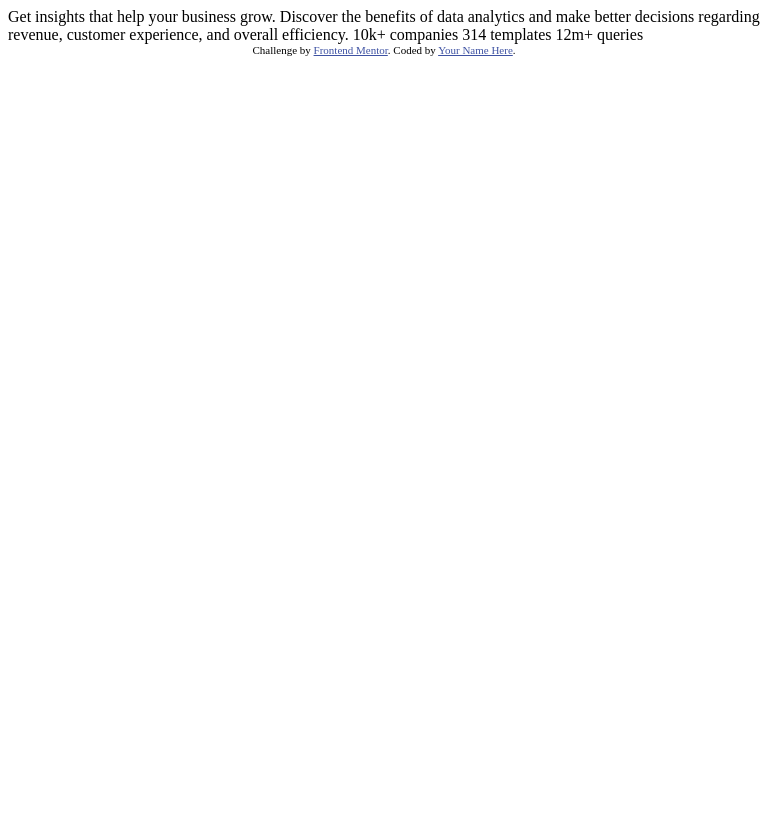
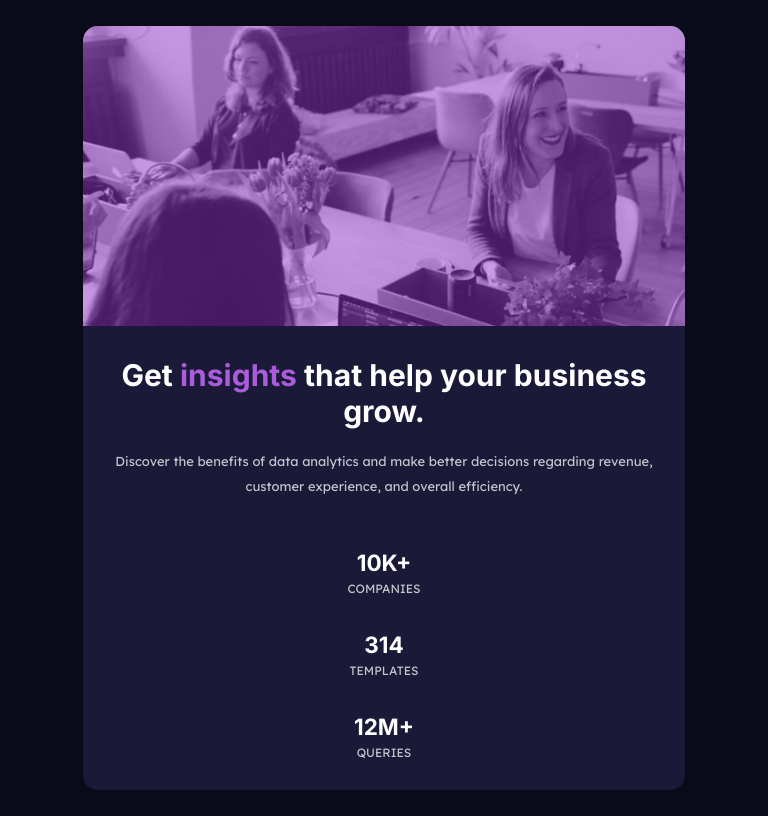
Before and after one commit to zenab12/stats-preview-Card-component, a plain HTML site: page index.html in a window 768 px wide. Drawn offline with Linux system fonts and the light colour scheme.

Commit message:
Update index.html

```diff
--- a/index.html
+++ b/index.html
@@ -10,24 +10,192 @@
 
   <!-- Feel free to remove these styles or customise in your own stylesheet 👍 -->
   <style>
+
+  @import url('https://fonts.googleapis.com/css2?family=Big+Shoulders+Display:wght@700&family=Inter:wght@400;700&family=Kumbh+Sans:wght@400;700&family=League+Spartan:wght@400;500;600;700&family=Lexend+Deca&family=Outfit:wght@300;400;600&family=Red+Hat+Display:wght@500;700;900&display=swap');
+    :root
+    {
+--Very-dark-blue-main-background: hsl(233, 47%, 7%);
+--Dark-desaturated-blue-card-background: hsl(244, 38%, 16%);
+--Soft-violet-accent: hsl(277, 64%, 61%);
+--White-main-heading-stats: hsl(0, 0%, 100%);
+--Slightly-transparent-white-main-paragraph: hsla(0, 0%, 100%, 0.75);
+--Slightly-transparent-white-stat-headings: hsla(0, 0%, 100%, 0.6);
+--overlay: #902ecc7a;
+    }
+
+  body
+  {
+    font-size: 15px;
+    background: var(--Very-dark-blue-main-background);
+    display: flex;
+    flex-direction: column;
+    place-items: center;
+    place-content: center;
+    min-height: 100vh;
+   }
+
+   main{width: min(100% - 1.5rem,800px);border-radius: 15px;}
+
+   div.card
+   {
+    display: grid;
+    grid-template-columns:3fr 3fr;
+    grid-template-rows: minmax(200px, auto);
+    border-radius: 15px;
+
+  }
+   div.details
+   {
+    background: var(--Dark-desaturated-blue-card-background);
+    padding: 40px;
+    border-radius: 15px 0px 0px 15px;
+   }
+    div.details h1
+   {
+    color: var(--White-main-heading-stats);
+    font-family: 'Inter', sans-serif;
+   }
+     div.details h1 span
+   {
+    color: var(--Soft-violet-accent);
+   }
+
+   div.details p
+   {
+    color: var(--Slightly-transparent-white-main-paragraph);
+    line-height: 25px;
+    font-family: 'Lexend Deca', sans-serif;
+    font-weight: 400;
+    font-size: 13px;
+
+   }
+   div.details ul
+   {
+    list-style: none;
+    display: flex;
+    justify-content: start;
+    align-items: center;
+    column-gap: 30px;
+    padding: 0px;
+    margin-top: 50px;
+    font-family: 'Inter', sans-serif;
+   }
+   div.details ul li
+   {
+   color: var(--White-main-heading-stats);
+   }
+ div.details ul li h2 , div.details ul li p
+   {
+   margin: 0px;
+   }
+    div.details ul li p
+    {
+      font-size: 12px;
+      font-family: 'Lexend Deca', sans-serif;
+      text-transform: uppercase;
+
+    }
+   div.image
+   {
+    position: relative;
+    background: url(images/image-header-desktop.jpg)no-repeat;
+    background-size: cover;
+   border-radius: 0px 15px 15px 0px;
+   padding: 0px;
+
+   }
+   div.image .overlay
+   {
+    position: absolute;
+    top: 0px;
+    left: 0px;
+    height: 100%;
+    width: 100%;
+    background: var(--overlay);
+    border-radius: 0px 15px 15px 0px;
+
+   }
     .attribution { font-size: 11px; text-align: center; }
     .attribution a { color: hsl(228, 45%, 44%); }
+
+    @media(max-width: 775px)
+    {
+         body{text-align: center;}
+         div.card
+         {
+          grid-template-columns:1fr;
+          grid-template-rows: minmax(300px, auto);
+          border-radius: 15px;
+
+        }
+          div.card .details
+         {
+          order: 1;
+          border-radius: 0px 0px 15px 15px;
+          padding: 10px;
+
+
+        }
+
+         div.image
+         {
+          background: url(images/image-header-mobile.jpg)no-repeat;
+          background-size: cover;
+          border-radius: 15px 15px 0px 0px;
+
+         }
+           div.image .overlay
+             {
+              border-radius: 15px 15px 0px 0px;
+             }
+             main {
+    width: 90%;
+    border-radius: 15px;
+  }
+
+ div.details ul
+   {
+    display: flex;
+   flex-direction: column;
+   gap: 30px;
+   }
+
+    }
+
+    @media(min-width: 450px) and (max-width: 775px)
+    {
+          main {
+    width: 80%;
+  }
+    }
   </style>
 </head>
 <body>
+<main>
+  <div class="card">
+    <div class="details">
+      <h1>  Get <span>insights</span> that help your business grow. </h1>
+      <p> Discover the benefits of data analytics and make better decisions regarding revenue, customer
+  experience, and overall efficiency.</p>
+      <ul>
+        <li><h2>10K+</h2><p>companies</p></li>
+        <li><h2>314</h2><p>templates</p></li>
+        <li><h2>12M+</h2><p>queries</p></li>
 
-  Get insights that help your business grow.
-
-  Discover the benefits of data analytics and make better decisions regarding revenue, customer
-  experience, and overall efficiency.
-
-  10k+ companies
-  314 templates
-  12m+ queries
-
+      </ul>
+    </div>
+    <div class="image">
+      <div class="overlay"></div>
+    </div>
+  </div>
+</main>
+<!--
+<footer>
   <div class="attribution">
     Challenge by <a href="https://www.frontendmentor.io?ref=challenge" target="_blank">Frontend Mentor</a>.
     Coded by <a href="#">Your Name Here</a>.
   </div>
+</footer>
+ -->
 </body>
 </html>
```
